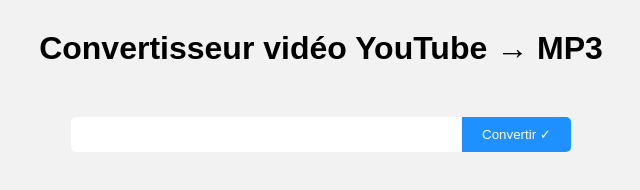
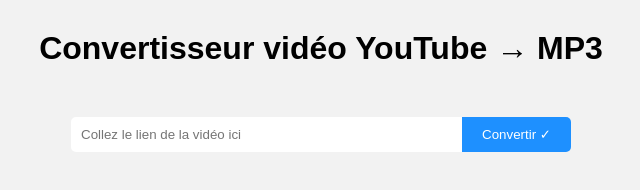
Before and after one commit to HugoTby/YouTube-MP3-converter, a plain HTML site: page index.html in a window 1280 px wide. Shown: the whole page, without its empty margins (319-959 px from the left). Drawn offline with nearby package versions, Linux system fonts and the light colour scheme.

Commit message:
Update index.html

```diff
--- a/index.html
+++ b/index.html
@@ -60,7 +60,7 @@ h1{
 <body>
     <h1>Convertisseur vidéo YouTube &rarr; MP3</h1>
     <form action="">
-        <input type="text" id="input">
+        <input type="text" id="input" placeholder="Collez le lien de la vidéo ici" >
         <button id="convert">Convertir &check;</button>
     </form>
     <a style="display: none;" id="file" >&#9886; Cliquez ici pour télécharger la vidéo en MP3 &#9887;</a>
```
